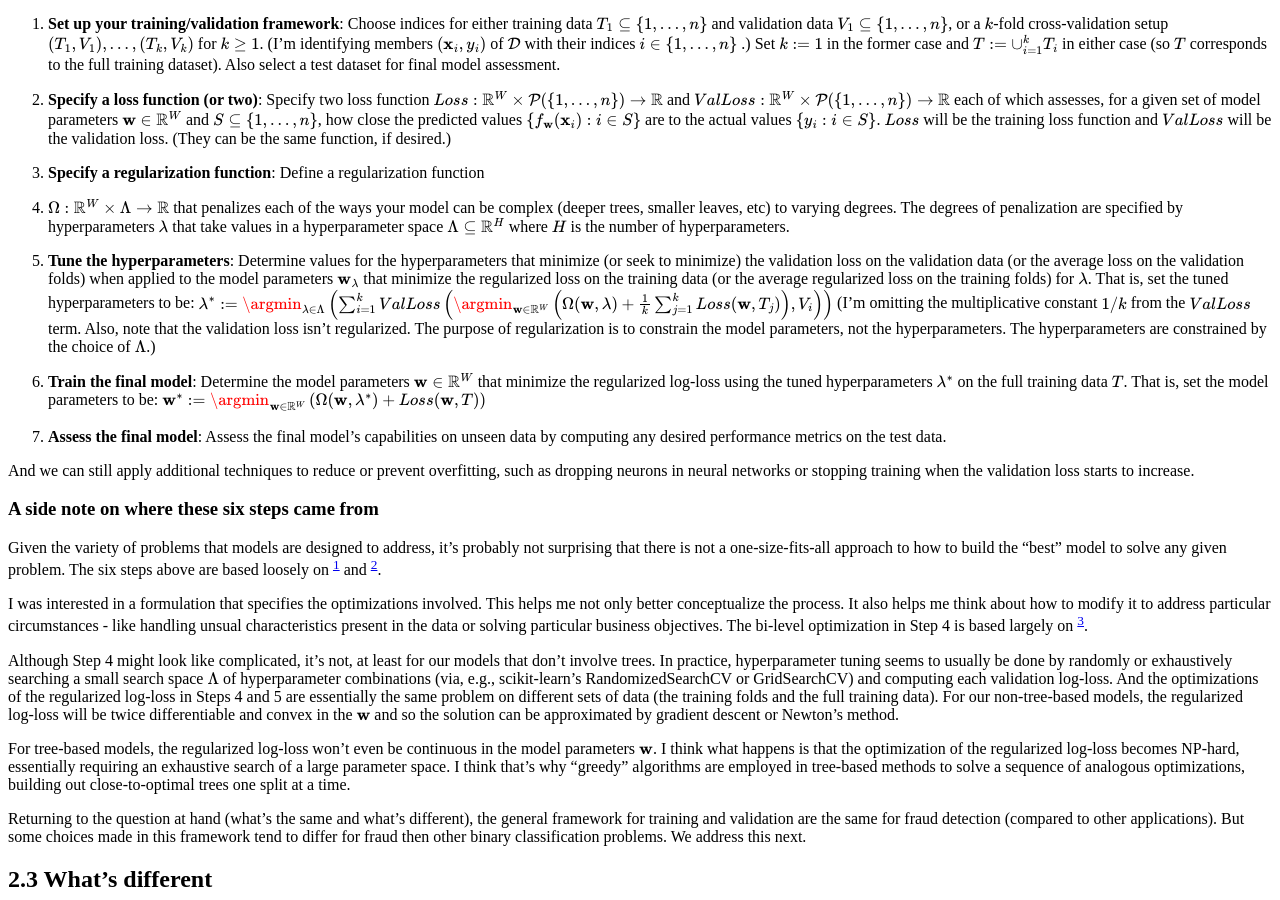
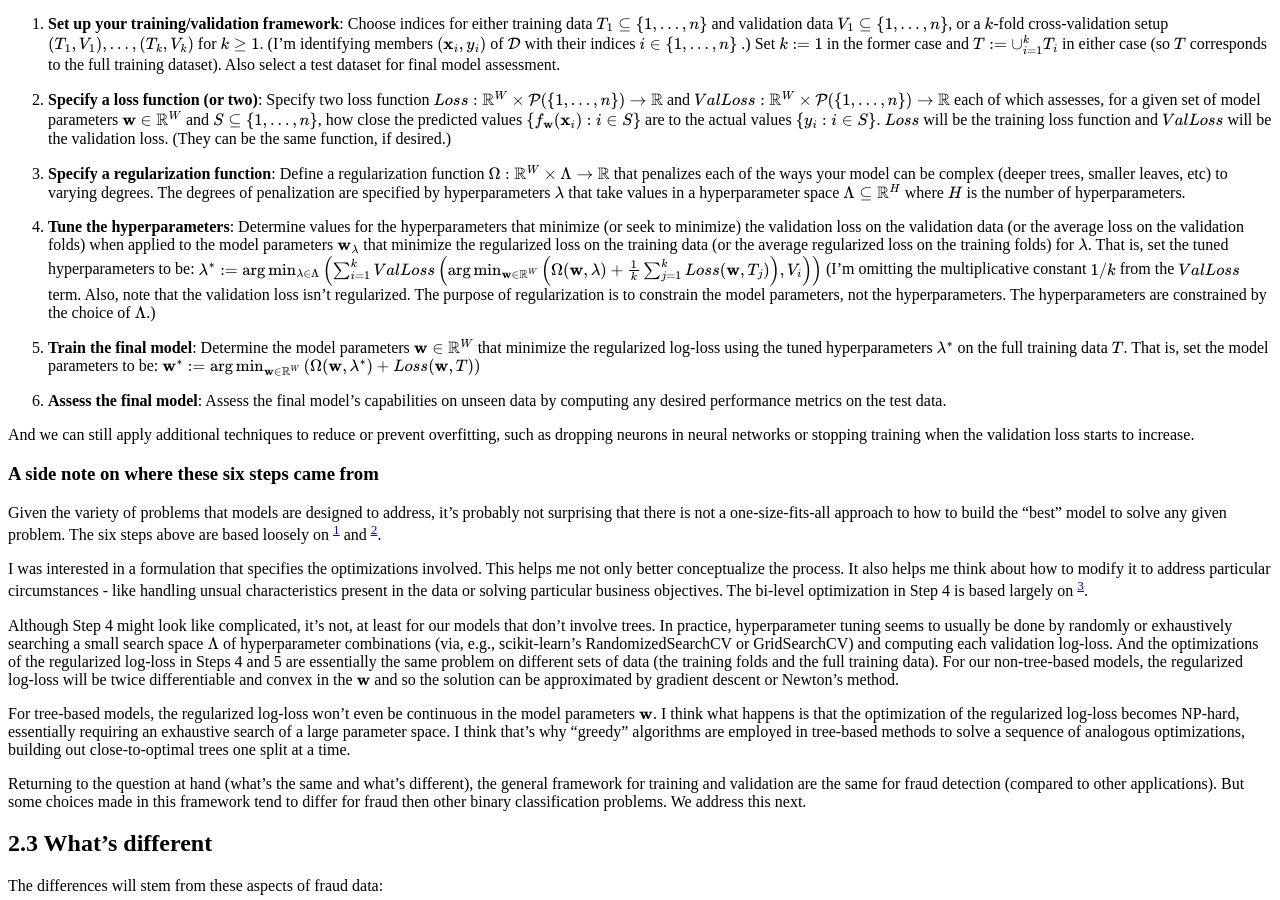
Before and after one commit to dglassbrenner1/my-posts-on-fraud-detection, a Jekyll site: the page built from 2-whats-the-same-and-not.md, in a window 1280 px wide and 900 px high, scrolled down 740 px. Built offline with Jekyll 4.4.1, drawn with Linux system fonts in a browser that asks for light colours.

Commit message:
Update 2-whats-the-same-and-not.md

```diff
--- a/2-whats-the-same-and-not.md
+++ b/2-whats-the-same-and-not.md
@@ -55,16 +55,16 @@ $$S\subseteq \{1, \ldots, n \}$$, how close the predicted values $$\{ f_{\mathbf
 $$\{ y_i: i\in S \}$$.  $$Loss$$ will be the training loss function and $$ValLoss$$ will be the validation loss. (They can be the same function, if desired.)
 
 3. **Specify a regularization function**: Define a regularization function
-4. $$\Omega:\mathbb{R}^W\times\Lambda\rightarrow\mathbb{R}$$ that penalizes each of the ways your model can be complex (deeper trees, smaller leaves, etc) to varying degrees. The degrees of penalization are specified by hyperparameters $$\mathbf{\lambda}$$ that take values in a hyperparameter space $$\Lambda\subseteq\mathbb{R}^H$$ where $H$ is the number of hyperparameters.
+$$\Omega:\mathbb{R}^W\times\Lambda\rightarrow\mathbb{R}$$ that penalizes each of the ways your model can be complex (deeper trees, smaller leaves, etc) to varying degrees. The degrees of penalization are specified by hyperparameters $$\mathbf{\lambda}$$ that take values in a hyperparameter space $$\Lambda\subseteq\mathbb{R}^H$$ where $H$ is the number of hyperparameters.
 
-5. **Tune the hyperparameters**: Determine values for the hyperparameters that minimize (or seek to minimize) the validation loss on the validation data (or the average loss on the validation folds) when applied to the model parameters
+4. **Tune the hyperparameters**: Determine values for the hyperparameters that minimize (or seek to minimize) the validation loss on the validation data (or the average loss on the validation folds) when applied to the model parameters
 $$\mathbf{w}_{\mathbf{\lambda}}$$ that minimize the regularized loss on the training data (or the average regularized loss on the training folds) for $$\lambda$$. That is, set the tuned hyperparameters to be:
-$$\mathbf{\lambda}^*:= \argmin_{\mathbf{\lambda} \in \Lambda} \left( \sum_{i=1}^k ValLoss\left( \argmin_{\mathbf{w}\in\mathbb{R}^W} \left(\Omega(\mathbf{w}, \mathbf{\lambda}) + \frac{1}{k}\sum_{j=1}^k Loss(\mathbf{w}, T_j) \right), V_i\right) \right)$$ (I'm omitting the multiplicative constant $$1/k$$ from the $$ValLoss$$ term.  Also, note that the validation loss isn't regularized. The purpose of regularization is to constrain the model parameters, not the hyperparameters.  The hyperparameters are constrained by the choice of $$\Lambda$$.)
+$$\mathbf{\lambda}^*:= \arg\min_{\mathbf{\lambda} \in \Lambda} \left( \sum_{i=1}^k ValLoss\left( \arg\min_{\mathbf{w}\in\mathbb{R}^W} \left(\Omega(\mathbf{w}, \mathbf{\lambda}) + \frac{1}{k}\sum_{j=1}^k Loss(\mathbf{w}, T_j) \right), V_i\right) \right)$$ (I'm omitting the multiplicative constant $$1/k$$ from the $$ValLoss$$ term.  Also, note that the validation loss isn't regularized. The purpose of regularization is to constrain the model parameters, not the hyperparameters.  The hyperparameters are constrained by the choice of $$\Lambda$$.)
 
-6. **Train the final model**: Determine the model parameters
+1. **Train the final model**: Determine the model parameters
 $$\mathbf{w}\in\mathbb{R}^W$$ that minimize the regularized log-loss using the tuned hyperparameters $$\mathbf{\lambda}^*$$ on the full training data
 $$T$$.  That is, set the model parameters to be:
-$$\mathbf{w}^*:= \argmin_{\mathbf{w}\in\mathbb{R}^W} \left( \Omega(\mathbf{w}, \mathbf{\lambda}^*) + Loss(\mathbf{w}, T) \right)$$
+$$\mathbf{w}^*:= \arg\min_{\mathbf{w}\in\mathbb{R}^W} \left( \Omega(\mathbf{w}, \mathbf{\lambda}^*) + Loss(\mathbf{w}, T) \right)$$
 
 1. **Assess the final model**: Assess the final model's capabilities on unseen data by computing any desired performance metrics on the test data.
 
```
